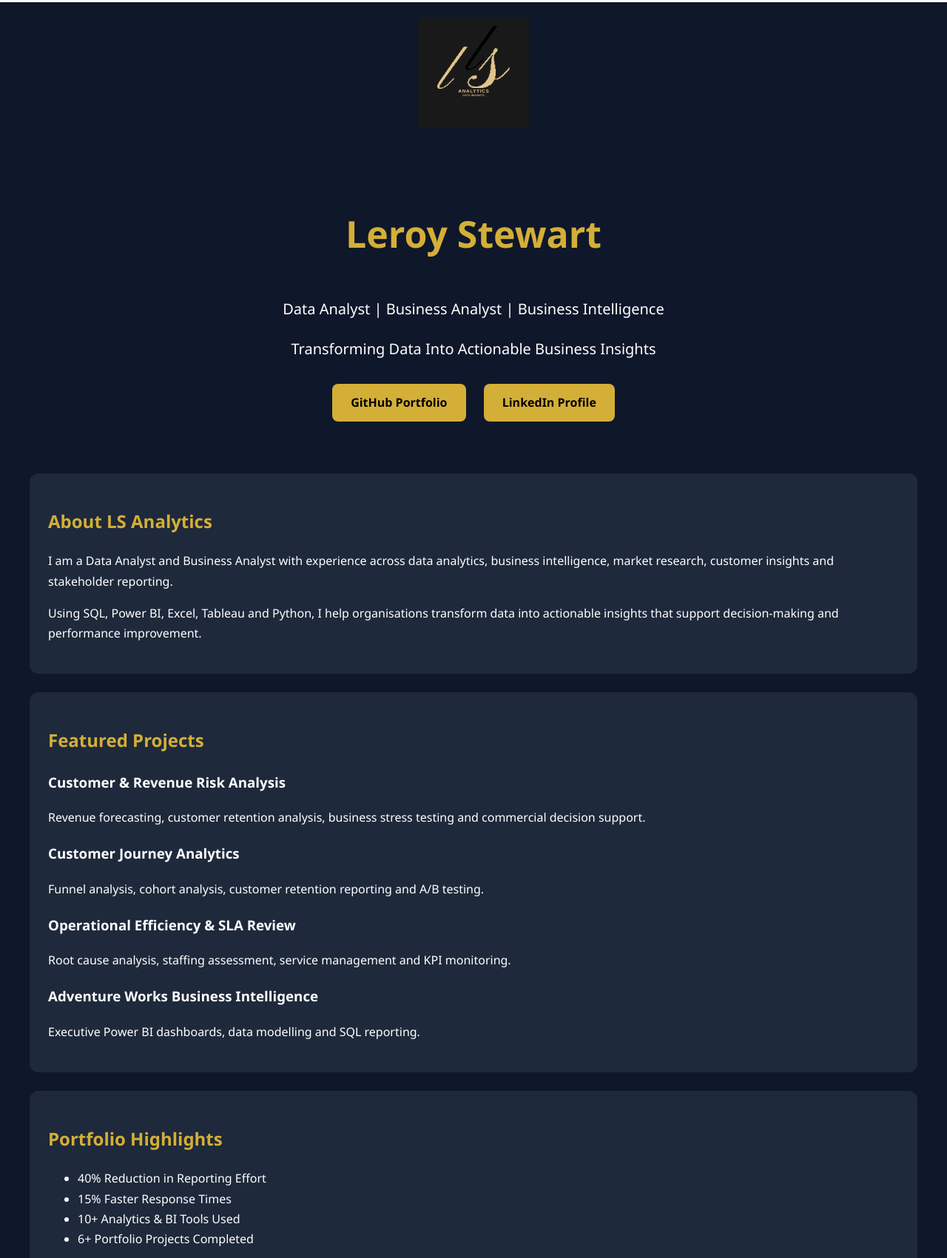
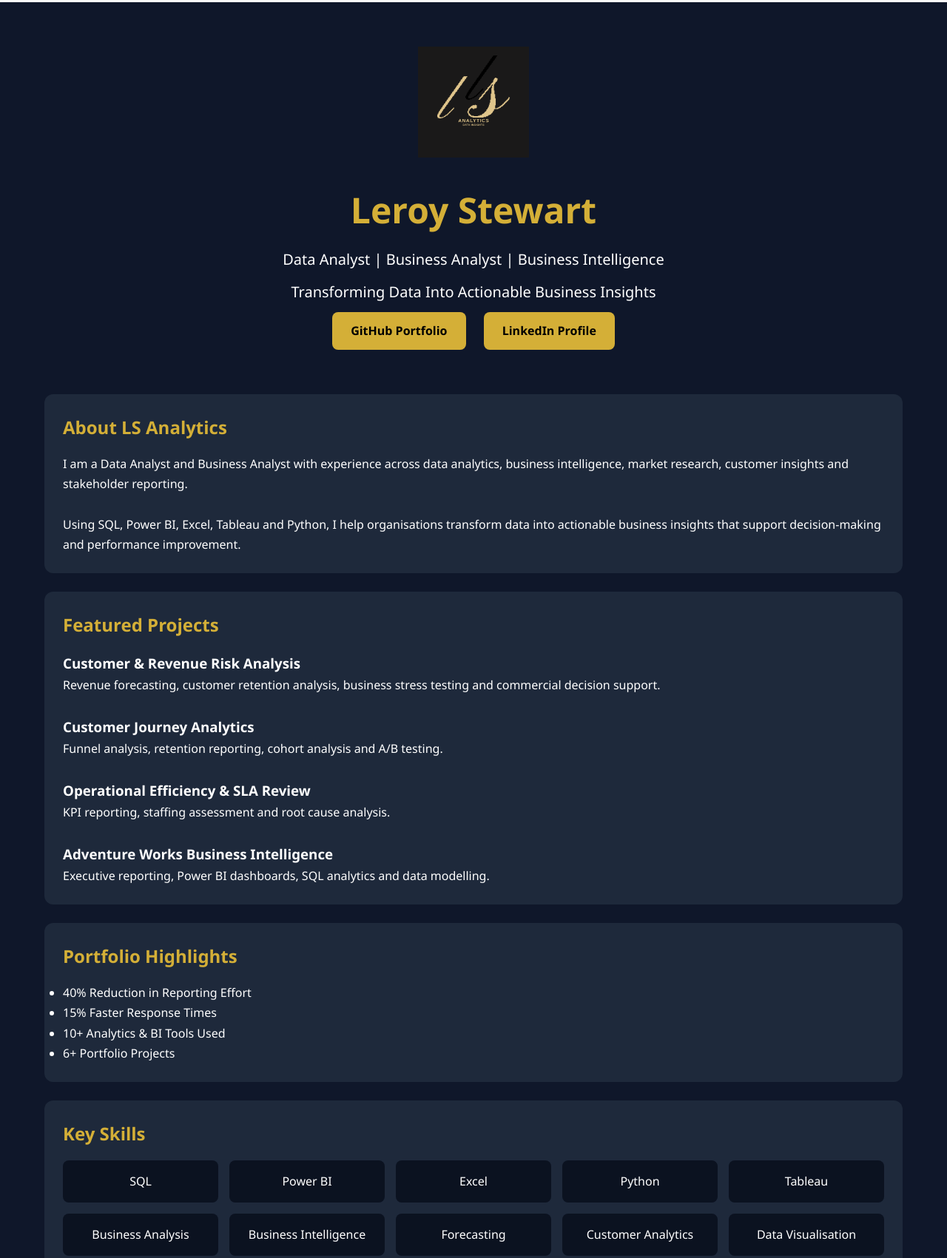
Before and after one commit to Powerful76/powerful76.github.io, a plain HTML site: page index.html in a window 1280 px wide. Shown: the part 918-2619 px from the top of the page at 74% size. Drawn offline with Linux system fonts and the light colour scheme.

Commit message:
Refactor index.html for improved layout and content
Updated styling and content for better presentation and clarity.

```diff
--- a/index.html
+++ b/index.html
@@ -1,18 +1,20 @@
 <!DOCTYPE html>
 <html lang="en">
-
 <head>
-
 <meta charset="UTF-8">
-
 <meta name="viewport" content="width=device-width, initial-scale=1.0">
 
 <title>LS Analytics | Leroy Stewart</title>
 
 <style>
 
+*{
+    margin:0;
+    padding:0;
+    box-sizing:border-box;
+}
+
 body{
-    margin:0;
     font-family:Segoe UI, Arial, sans-serif;
     background:#0f172a;
     color:white;
@@ -20,17 +22,18 @@ body{
 }
 
 nav{
-    background:#111827;
+    background:#0b1220;
     padding:20px;
     text-align:center;
     position:sticky;
     top:0;
+    z-index:1000;
 }
 
 nav a{
     color:white;
     text-decoration:none;
-    margin:0 15px;
+    margin:0 20px;
     font-weight:bold;
 }
 
@@ -41,29 +44,27 @@ nav a:hover{
 .banner{
     width:100%;
     display:block;
-    margin:0;
-    padding:0;
 }
-
 
 .logo{
     width:150px;
     display:block;
-    margin:20px auto;
+    margin:30px auto;
 }
 
 .hero{
     text-align:center;
-    padding:40px;
+    padding:30px;
 }
 
 .hero h1{
+    font-size:48px;
     color:#d4af37;
-    font-size:50px;
 }
 
 .hero p{
     font-size:20px;
+    margin-top:10px;
 }
 
 .container{
@@ -74,23 +75,24 @@ nav a:hover{
 
 .card{
     background:#1e293b;
-    margin-bottom:25px;
     padding:25px;
     border-radius:12px;
+    margin-bottom:25px;
 }
 
 .card h2{
     color:#d4af37;
+    margin-bottom:15px;
 }
 
 .skills{
     display:grid;
-    grid-template-columns:repeat(auto-fit,minmax(200px,1fr));
+    grid-template-columns:repeat(auto-fit,minmax(180px,1fr));
     gap:15px;
 }
 
 .skill{
-    background:#0f172a;
+    background:#0b1220;
     padding:15px;
     border-radius:8px;
     text-align:center;
@@ -100,17 +102,18 @@ nav a:hover{
     display:inline-block;
     background:#d4af37;
     color:black;
+    text-decoration:none;
+    font-weight:bold;
     padding:12px 25px;
-    text-decoration:none;
+    margin:10px;
     border-radius:8px;
-    font-weight:bold;
-    margin:10px;
 }
 
 footer{
+    background:#0b1220;
     text-align:center;
     padding:30px;
-    background:#111827;
+    margin-top:40px;
 }
 
 </style>
@@ -128,9 +131,9 @@ footer{
 
 <img src="Leroy Stewart LinkedIn Banner.png" class="banner">
 
+<section class="hero">
+
 <img src="Leroy Stewart Business Logo.png" class="logo">
-
-<section class="hero">
 
 <h1>Leroy Stewart</h1>
 
@@ -168,9 +171,11 @@ data analytics, business intelligence, market research,
 customer insights and stakeholder reporting.
 </p>
 
+<br>
+
 <p>
 Using SQL, Power BI, Excel, Tableau and Python,
-I help organisations transform data into actionable insights
+I help organisations transform data into actionable business insights
 that support decision-making and performance improvement.
 </p>
 
@@ -181,27 +186,36 @@ that support decision-making and performance improvement.
 <h2>Featured Projects</h2>
 
 <h3>Customer & Revenue Risk Analysis</h3>
+
 <p>
 Revenue forecasting, customer retention analysis,
 business stress testing and commercial decision support.
 </p>
 
+<br>
+
 <h3>Customer Journey Analytics</h3>
+
 <p>
-Funnel analysis, cohort analysis, customer retention reporting
-and A/B testing.
+Funnel analysis, retention reporting,
+cohort analysis and A/B testing.
 </p>
 
+<br>
+
 <h3>Operational Efficiency & SLA Review</h3>
+
 <p>
-Root cause analysis, staffing assessment,
-service management and KPI monitoring.
+KPI reporting, staffing assessment and root cause analysis.
 </p>
 
+<br>
+
 <h3>Adventure Works Business Intelligence</h3>
+
 <p>
-Executive Power BI dashboards,
-data modelling and SQL reporting.
+Executive reporting, Power BI dashboards,
+SQL analytics and data modelling.
 </p>
 
 </section>
@@ -218,7 +232,7 @@ data modelling and SQL reporting.
 
 <li>10+ Analytics & BI Tools Used</li>
 
-<li>6+ Portfolio Projects Completed</li>
+<li>6+ Portfolio Projects</li>
 
 </ul>
 
@@ -231,27 +245,16 @@ data modelling and SQL reporting.
 <div class="skills">
 
 <div class="skill">SQL</div>
-
 <div class="skill">Power BI</div>
-
 <div class="skill">Excel</div>
-
 <div class="skill">Python</div>
-
 <div class="skill">Tableau</div>
-
 <div class="skill">Business Analysis</div>
-
 <div class="skill">Business Intelligence</div>
-
 <div class="skill">Forecasting</div>
-
 <div class="skill">Customer Analytics</div>
-
 <div class="skill">Data Visualisation</div>
-
 <div class="skill">Market Research</div>
-
 <div class="skill">Stakeholder Engagement</div>
 
 </div>
@@ -262,13 +265,9 @@ data modelling and SQL reporting.
 
 <h2>Contact</h2>
 
-<p>
-📧 Leroyjstewart@outlook.com
-</p>
+<p>📧 Leroyjstewart@outlook.com</p>
 
-<p>
-📍 Nottingham, United Kingdom
-</p>
+<p>📍 Nottingham, United Kingdom</p>
 
 <p>
 GitHub:
@@ -291,5 +290,4 @@ linkedin.com/in/leroy-stewart-49a4b1232
 </footer>
 
 </body>
-
 </html>
```
